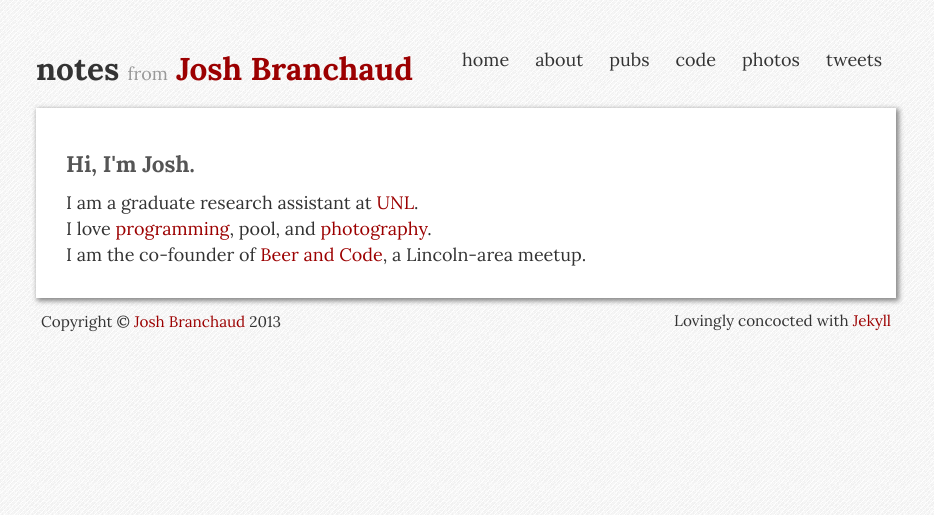
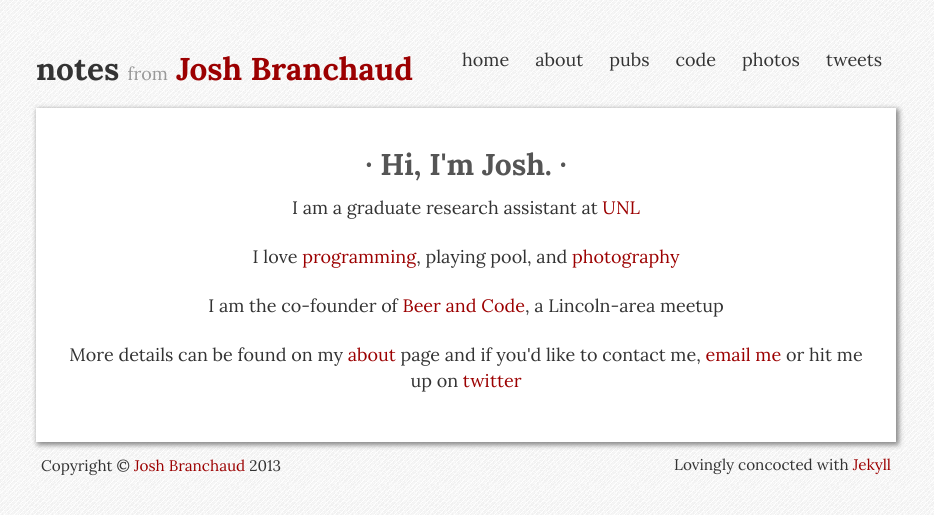
Before and after one commit to jbranchaud/blog, a Jekyll site: the page built from index.html, in a window 1280 px wide. Shown: the top 515 px of the page, without its empty margins (174-1108 px from the left). Built offline with Jekyll 4.4.1, drawn with Linux system fonts in a browser that asks for light colours.

Commit message:
Transfer css from default template to styles.css and then made some updates to my index page.

```diff
--- a/_layouts/default.html
+++ b/_layouts/default.html
@@ -31,55 +31,6 @@
 		<script src="/js/html5shiv.js" media="all"></script>
 		<script src="/js/html5shiv-printshiv.js" media="print"></script>
 	<![endif]-->
-
-    <style type="text/css">
-        body {
-            padding: 20px;
-            background: url(/img/small_debut_light.png);
-        }
-        p {
-            font-size: 16px;
-        }
-        p > code {
-            font-size: 14px;
-        }
-        .container {
-            margin: 0 auto;
-            padding: 10px;
-            max-width: 860px;
-            position: relative;
-        }
-        .content {
-            background: #FFF;
-            padding: 30px;
-        }
-        .shadow {
-            -moz-box-shadow:    2px 2px 5px 1px #888;
-            -webkit-box-shadow: 2px 2px 5px 1px #888;
-            box-shadow:         2px 2px 5px 1px #888;
-        }
-
-        /* styling specifically for the content of a post */
-        .content h1 {
-            font-size: 22.5px;
-            line-height: 26px;
-            color: #555;
-        }
-        .content h2 {
-            font-size: 18px;
-            line-height: 26px;
-            color: #555;
-            border-bottom: 1px solid lightgray;
-        }
-        .content ul li,
-        .content ol li {
-            font-size: 16px;
-        }
-        .content ul li code,
-        .content ol li code {
-            font-size: 14px;
-        }
-    </style>
 
 </head>
 <body>
--- /dev/null
+++ b/css/styles.css
@@ -0,0 +1,61 @@
+
+        body {
+            padding: 20px;
+            background: url(/img/small_debut_light.png);
+        }
+        p {
+            font-size: 16px;
+        }
+        p > code {
+            font-size: 14px;
+        }
+        .container {
+            margin: 0 auto;
+            padding: 10px;
+            max-width: 860px;
+            position: relative;
+        }
+        .content {
+            background: #FFF;
+            padding: 30px;
+        }
+        .shadow {
+            -moz-box-shadow:    2px 2px 5px 1px #888;
+            -webkit-box-shadow: 2px 2px 5px 1px #888;
+            box-shadow:         2px 2px 5px 1px #888;
+        }
+
+        /* styling specifically for the content of a post */
+        .content h1 {
+            font-size: 22.5px;
+            line-height: 26px;
+            color: #555;
+        }
+        .content h2 {
+            font-size: 18px;
+            line-height: 26px;
+            color: #555;
+            border-bottom: 1px solid lightgray;
+        }
+        .content ul li,
+        .content ol li {
+            font-size: 16px;
+        }
+        .content ul li code,
+        .content ol li code {
+            font-size: 14px;
+        }
+
+div#homepage {
+
+}
+div#homepage h1 {
+    font-size: 30px;
+    text-align: center;
+}
+div#homepage p {
+    font-size: 18px;
+    text-align: center;
+    padding-top: 5px;
+    padding-bottom: 5px;
+}
--- a/index.html
+++ b/index.html
@@ -4,22 +4,31 @@ title: Home
 ---
 <div id="homepage">
 
-<h1>Hi, I'm Josh.</h1>
+<h1>&middot; Hi, I'm Josh. &middot;</h1>
 
+<p>
 I am a graduate research assistant at
-<a href="http://cse.unl.edu/">UNL</a>.
+<a href="http://cse.unl.edu/">UNL</a>
+</p>
 
-<br />
-
+<p>
 I love
 <a href="https://github.com/jbranchaud">programming</a>,
-pool, and
-<a href="http://www.flickr.com/photos/jbranchaud/">photography</a>.
+playing pool, and
+<a href="http://www.flickr.com/photos/jbranchaud/">photography</a>
+</p>
 
-<br />
+<p>
+I am the co-founder of
+<a href="http://beerandco.de">Beer and Code</a>, a Lincoln-area meetup
+</p>
 
-I am the co-founder of
-<a href="http://beerandco.de">Beer and Code</a>, a Lincoln-area meetup.
+<p>
+More details can be found on my <a href="/about.html">about</a> page
+and if you'd like to contact me,
+<a href="mailto:jbranchaud@gmail.com"</a>email me</a> or hit me up on
+<a href="https://twitter.com/jbrancha">twitter</a>
+</p>
 
 </div>
 
```
